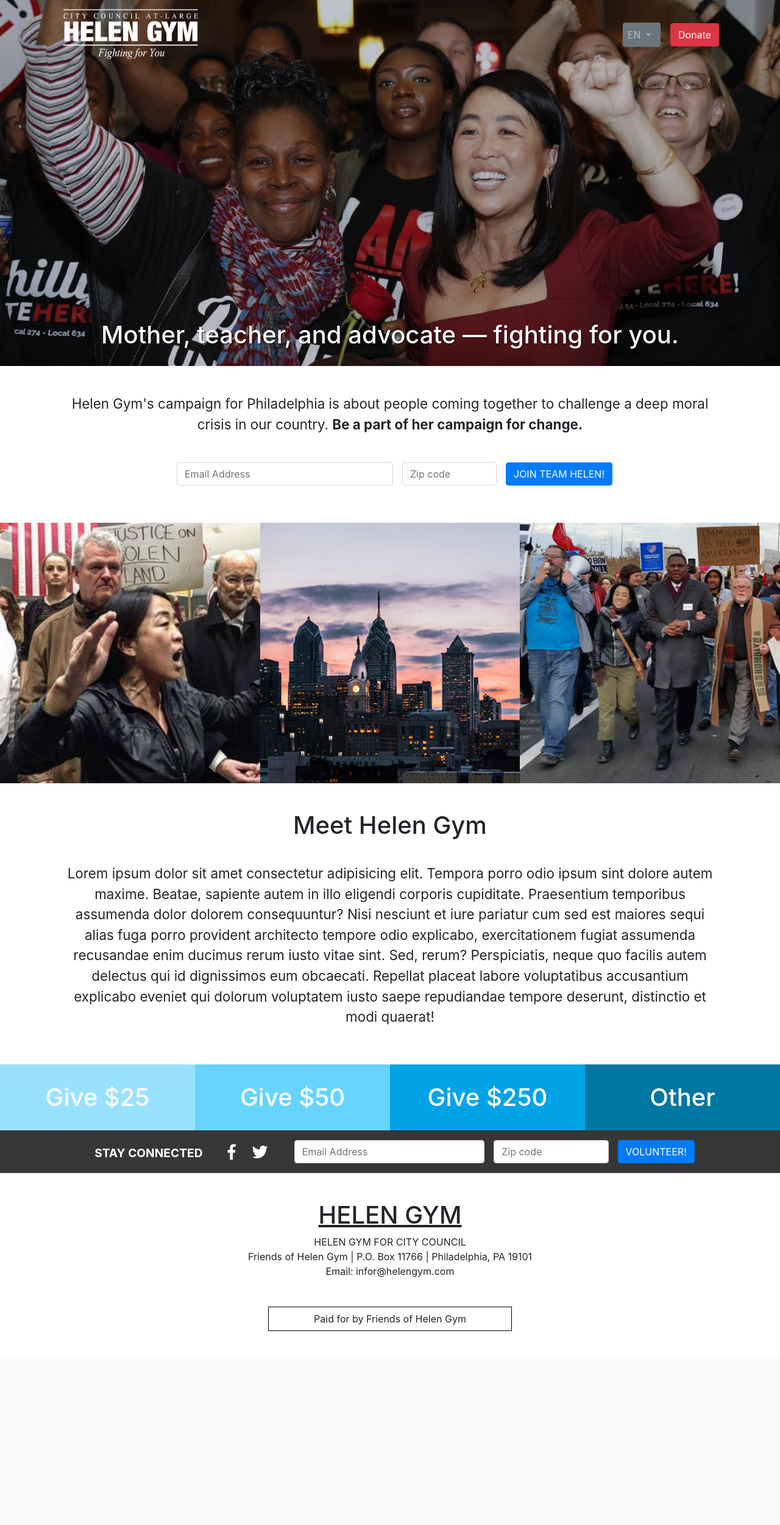
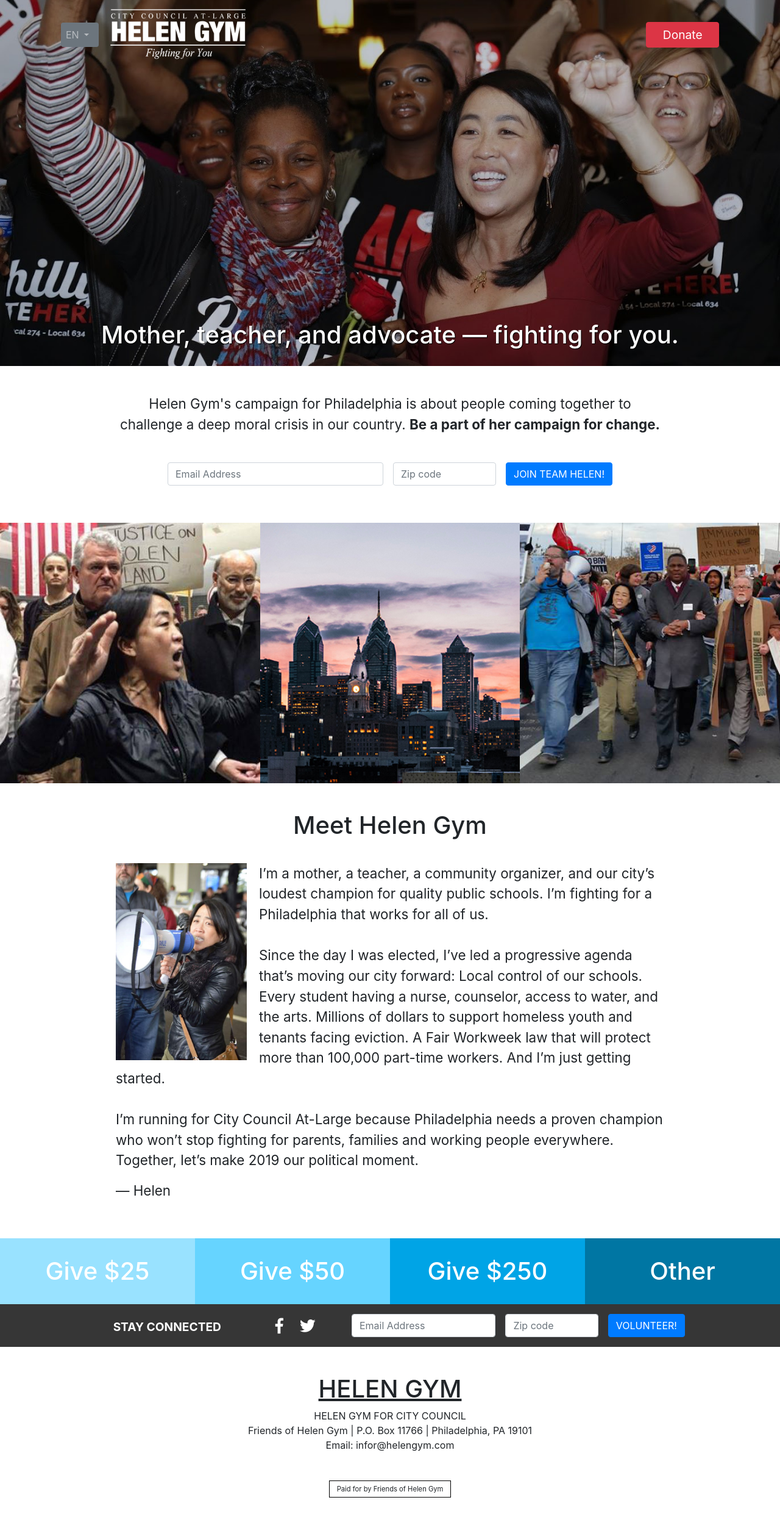
Before and after one commit to irizarryam5/GYM-site, a PHP site: page / in a window 1280 px wide. Shown: the whole page at 61% size. Before the commit the page ends 2182 px from the top, so only its background shows below. Run offline with PHP 8.4, Linux system fonts and the light colour scheme.

Commit message:
Mobile Responsiveness added

```diff
--- a/css/styles.css
+++ b/css/styles.css
@@ -19,6 +19,10 @@ html, body{
   height: 90px;
   width: auto;
   filter: brightness(100);
+}.other-logo{
+  height: 60px;
+  width: auto;
+  filter: brightness(100);
 }header ul{
   border-radius: .25rem;
 }.headline{
@@ -31,25 +35,31 @@ html, body{
   text-align: center;
 }p{
   font-size: 1.4em;
+}.wrapper p{
+  max-width: 900px;
+  margin-left: auto;
+  margin-right: auto;
 }.spacer{
   padding: 15px 0px;
 }.blocks{
+  width:33.3333333333334%;
+  height:33.3333333333334%;
+}.links{
   width:100%;
-  height: 100%;
-}.links{
-  width:25%;
   padding:30px 0px;
 }.flexer{
   display: flex;
   text-align: center;
+  background-color: #343a40;
 }.links h1{
   margin:0px;
   color:#fff;
 }.disclaimer{
   border: 1px solid #000;
-  padding: 7px;
-  max-width: 400px;
+  padding: 5px;
   margin: 0 auto;
+  max-width: 200px !important;
+  font-size: .7em;
 }.connections{
   background-color: rgb(54, 54, 54);
   padding-top: 16px;
@@ -58,4 +68,84 @@ html, body{
   font-size: 1.6em;
 }footer p{
   font-size: 1em;
+}.form-wrapper{
+  padding: 0px 45px;
+  text-align: center;
+  margin: 0 auto;
+  max-width: 1100px;
+}.connect{
+  font-size: 1.2em;
+}.mobile-bar{
+  position: absolute;
+  width: 100%;
+  display: none;
+}.mobile-bar nav{
+  background-color: transparent !important;
+}#lang-sel{
+  margin-left: 0px !important;
+  margin-right: 16px;
+}#donate{
+  margin-left: auto !important;
+  padding: .35rem 1.65rem;
+    font-size: 1.2rem;
+}.flexer a{
+  width:25%;
+  transition: ease-in .2s;
+}.flexer a:hover{
+  text-decoration: none !important;
+  opacity: 0.9;
+}a i{
+  transition: ease-in .2s;
+}a i:hover{
+  opacity: 0.8;
+}.helen{
+  width: 215px;
+  float: left;
+  margin-right: 20px;
+}.less-padding{
+  padding:0px 8px !important;
 }
+
+@media only screen and (max-width: 1199px){
+  .connect{
+    padding-top: 0px;
+  }.social{
+    margin-bottom: 16px;
+  }
+}
+
+@media only screen and (max-width: 950px){
+  .headline{
+    font-size: 2em;
+  }
+}
+
+@media only screen and (max-width: 767px){
+  .wrapper{
+    padding:45px;
+  }.links h1{
+    font-size: 1em;
+  }.headline{
+    font-size: 1.5em;
+  }.mobile-bar{
+    display: block;
+  }header{
+    display:none !important;
+  }
+}
+
+@media only screen and (max-width: 575px){
+  .photos{
+    display: block;
+  }.blocks{
+    display: block;
+    width: 100%;
+    height: 100%;
+  }
+}
+
+@media only screen and (max-width: 455px){
+  .helen{
+    width: 100%;
+  }
+}
--- a/index.html
+++ b/index.html
@@ -10,24 +10,41 @@
   <link rel="stylesheet" href="./css/styles.css">
 </head>
 <body>
+    <div class="pos-f-t mobile-bar">
+      <div class="collapse" id="navbarToggleExternalContent">
+        <div class="bg-dark p-4">
+          <h4 class="text-white"><a class="text-white" href="https://secure.actblue.com/donate/gymforcc?refcode=website">Donate</a></h4>
+          <h4 class="text-white">Language</h4>
+          <span class="text-white">English</span><br>
+          <span class="text-muted">Spanish</span><br>
+          <span class="text-muted">Korean</span><br>
+          <span class="text-muted">Chinese</span>
+        </div>
+      </div>
+      <nav class="navbar navbar-dark bg-dark">
+        <button class="navbar-toggler" type="button" data-toggle="collapse" data-target="#navbarToggleExternalContent" aria-controls="navbarToggleExternalContent" aria-expanded="false" aria-label="Toggle navigation">
+          <span class="navbar-toggler-icon"></span>
+        </button>
+        <img class="other-logo" src="./img/Logo_trans22.png" alt="">
+      </nav>
+    </div>
     <header class="navbar navbar-expand navbar-dark flex-column flex-md-row bd-navbar">
-        <h1><img class="top-logo" src="./img/Logo_trans22.png" alt=""></h1>
-
-        <ul class="navbar-nav flex-row ml-md-auto d-none d-md-flex btn-secondary">
+        <ul id="lang-sel" class="navbar-nav flex-row ml-md-auto d-md-flex btn-secondary">
             <li class="nav-item dropdown">
               <a class="nav-item nav-link dropdown-toggle mr-md-2" href="#" id="bd-versions" data-toggle="dropdown" aria-haspopup="true" aria-expanded="false">
                   EN
               </a>
-            <div class="dropdown-menu dropdown-menu-right" aria-labelledby="bd-versions">
-              <a class="dropdown-item active" href="/docs/4.3/">SP</a>
+              <div class="dropdown-menu dropdown-menu-right">
+                <a class="dropdown-item active" href="#">SP</a>
                 <div class="dropdown-divider"></div>
-              <a class="dropdown-item" href="https://v4-alpha.getbootstrap.com/">KR</a>
+                <a class="dropdown-item" href="#">KR</a>
                 <div class="dropdown-divider"></div>
-              <a class="dropdown-item" href="https://v4-alpha.getbootstrap.com/">CH</a>
+                <a class="dropdown-item" href="#">CH</a>
               </div>
             </li>
           </ul>
-
+      <h1><img class="top-logo" src="./img/Logo_trans22.png" alt=""></h1>
+      <a id="donate" class="btn btn-danger d-lg-inline-block mb-3 mb-md-0 ml-md-3" href="https://secure.actblue.com/donate/gymforcc?refcode=website">Donate</a>
         <!--
         <div class="nav-item">
           <ul class="navbar-nav bd-navbar-nav flex-row">
@@ -52,8 +69,6 @@
           </ul>
         </div>
         -->
-
-        <a class="btn btn-danger d-lg-inline-block mb-3 mb-md-0 ml-md-3" href="/docs/4.3/getting-started/download/">Donate</a>
     </header>
     <section id="splash">
         <h1 class="headline">
@@ -66,13 +81,13 @@
         <div class="spacer"></div>
         <form>
           <div class="row justify-content-center">
-            <div class="form-group col-md-4" style="padding-right:0px;">
+            <div class="form-group col-md-4 less-padding">
               <input type="text" class="form-control" placeholder="Email Address">
             </div>
-            <div class="form-group col-md-2">
+            <div class="form-group col-md-2 less-padding">
               <input type="text" class="form-control" placeholder="Zip code">
             </div>
-            <div class="form-group">
+            <div class="form-group less-padding">
               <button type="submit" class="btn btn-primary">JOIN TEAM HELEN!</button>
             </div>
           </div>
@@ -80,7 +95,7 @@
       </div>
     </section>
     <section>
-      <div class="flexer">
+      <div class="flexer photos">
         <img src="./img/helen1.jpg" alt="" class="blocks"><img src="./img/philly.jpg" alt="" class="blocks"><img src="./img/march.jpg" alt="" class="blocks">
       </div>
     </section>
@@ -88,33 +103,38 @@
       <div class="wrapper">
         <h1>Meet Helen Gym</h1>
         <div class="spacer"></div>
-        <p>
-          Lorem ipsum dolor sit amet consectetur adipisicing elit. Tempora porro odio ipsum sint dolore autem maxime. Beatae, sapiente autem in illo eligendi corporis cupiditate. Praesentium temporibus assumenda dolor dolorem consequuntur?
-          Nisi nesciunt et iure pariatur cum sed est maiores sequi alias fuga porro provident architecto tempore odio explicabo, exercitationem fugiat assumenda recusandae enim ducimus rerum iusto vitae sint. Sed, rerum?
-          Perspiciatis, neque quo facilis autem delectus qui id dignissimos eum obcaecati. Repellat placeat labore voluptatibus accusantium explicabo eveniet qui dolorum voluptatem iusto saepe repudiandae tempore deserunt, distinctio et modi quaerat!
+        <p class="text-left"><img class="helen" src="./img/meethelen.jpg" alt="">
+          I’m a mother, a teacher, a community organizer, and our city’s loudest champion for quality public schools. I’m fighting for a Philadelphia that works for all of us.
+        <br><br>
+          Since the day I was elected, I’ve led a progressive agenda that’s moving our city forward: Local control of our schools. Every student having a nurse, counselor, access to water, and the arts. Millions of dollars to support homeless youth and tenants facing eviction. A Fair Workweek law that will protect more than 100,000 part-time workers. And I’m just getting started.
+        <br><br>
+            I’m running for City Council At-Large because Philadelphia needs a proven champion who won’t stop fighting for parents, families and working people everywhere. Together, let’s make 2019 our political moment.
+        </p>
+        <p class="text-left">
+          &mdash; Helen
         </p>
       </div>
     </section>
     <section>
       <div class="flexer">
-        <div class="links" style="background-color: #99e2ff;"><h1>Give $25</h1></div>
-        <div class="links" style="background-color: #66d4ff;"><h1>Give $50</h1></div>
-        <div class="links" style="background-color: #00a4e6;"><h1>Give $250</h1></div>
-        <div class="links" style="background-color: #0076a3;"><h1>Other</h1></div>
+        <a href="https://secure.actblue.com/donate/gymforcc?refcode=website&amount=25"><div class="links" style="background-color: #99e2ff;"><h1>Give $25</h1></div></a>
+        <a href="https://secure.actblue.com/donate/gymforcc?refcode=website&amount=50"><div class="links" style="background-color: #66d4ff;"><h1>Give $50</h1></div></a>
+        <a href="https://secure.actblue.com/donate/gymforcc?refcode=website&amount=250"><div class="links" style="background-color: #00a4e6;"><h1>Give $250</h1></div></a>
+        <a href="https://secure.actblue.com/donate/gymforcc?refcode=website"><div class="links" style="background-color: #0076a3;"><h1>Other</h1></div></a>
       </div>
     </section>
     <section>
         <form class="connections">
-          <div class="row justify-content-center">
-            <label class="col-md-2 col-form-label" style="font-size: 1.2em;"><strong>STAY CONNECTED</strong></label>
-            <label class="col-md-1 col-form-label"><i class="fab fa-facebook-f"></i>&nbsp;&nbsp;&nbsp;&nbsp;&nbsp;&nbsp;<i class="fab fa-twitter"></i></label>
-            <div class="form-group col-md-3" style="padding-right:0px;">
+          <div class="row justify-content-center form-wrapper">
+            <label class="col-xl-3 col-form-label connect"><strong>STAY CONNECTED</strong></label>
+            <label class="col-xl-2 col-form-label social"><a class="text-white" href="https://www.facebook.com/CouncilmemberHelenGym/" target="_blank"><i class="fab fa-facebook-f"></i></a>&nbsp;&nbsp;&nbsp;&nbsp;&nbsp;&nbsp;<a class="text-white" href="https://twitter.com/HelenGymAtLarge" target="_blank"><i class="fab fa-twitter"></i></a></label>
+            <div class="form-group col-lg-3 less-padding" >
               <input type="text" class="form-control" placeholder="Email Address">
             </div>
-            <div class="form-group col-md-2">
+            <div class="form-group col-lg-2 less-padding">
               <input type="text" class="form-control" placeholder="Zip code">
             </div>
-            <div class="form-group">
+            <div class="form-group less-padding">
               <button type="submit" class="btn btn-primary">VOLUNTEER!</button>
             </div>
           </div>
```
Also changed, not shown: img/meethelen.jpg (added). Lines whose indentation alone changed are shown as unchanged.
